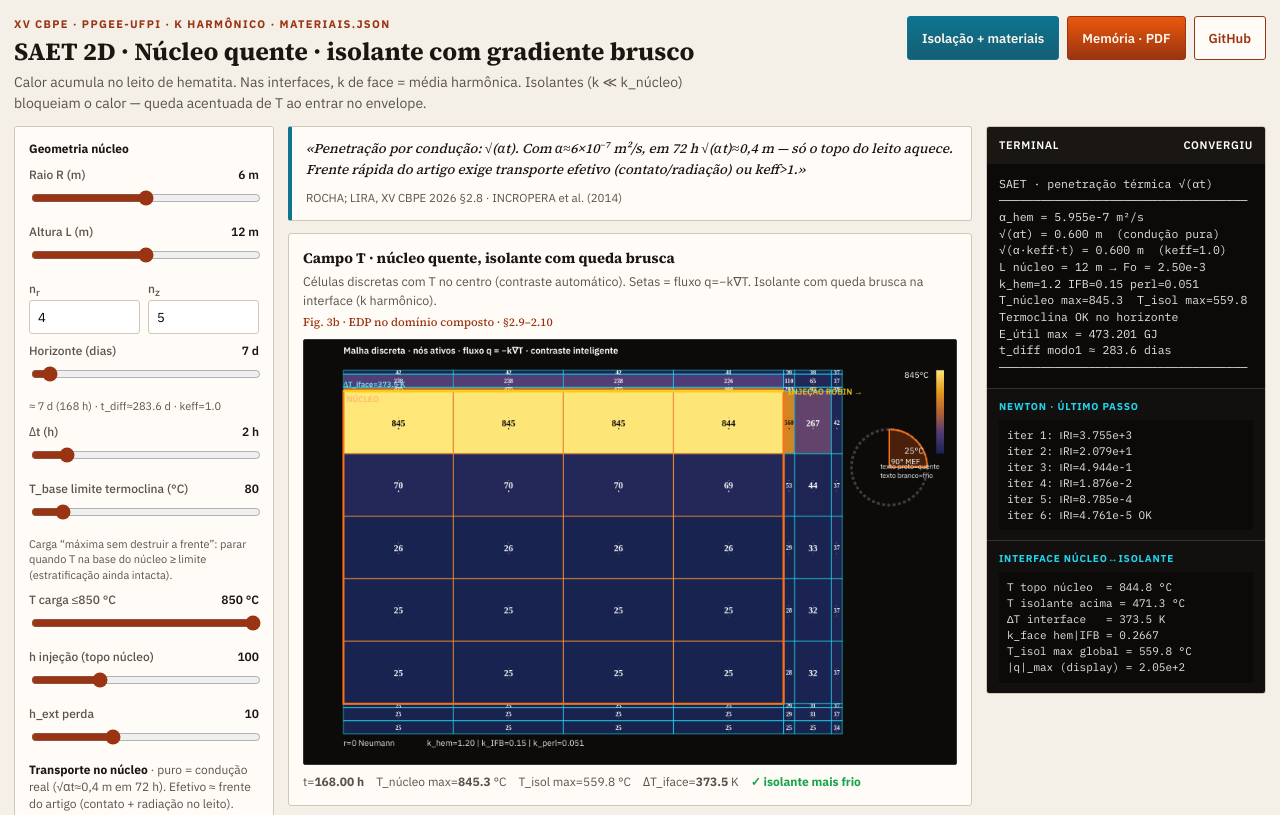
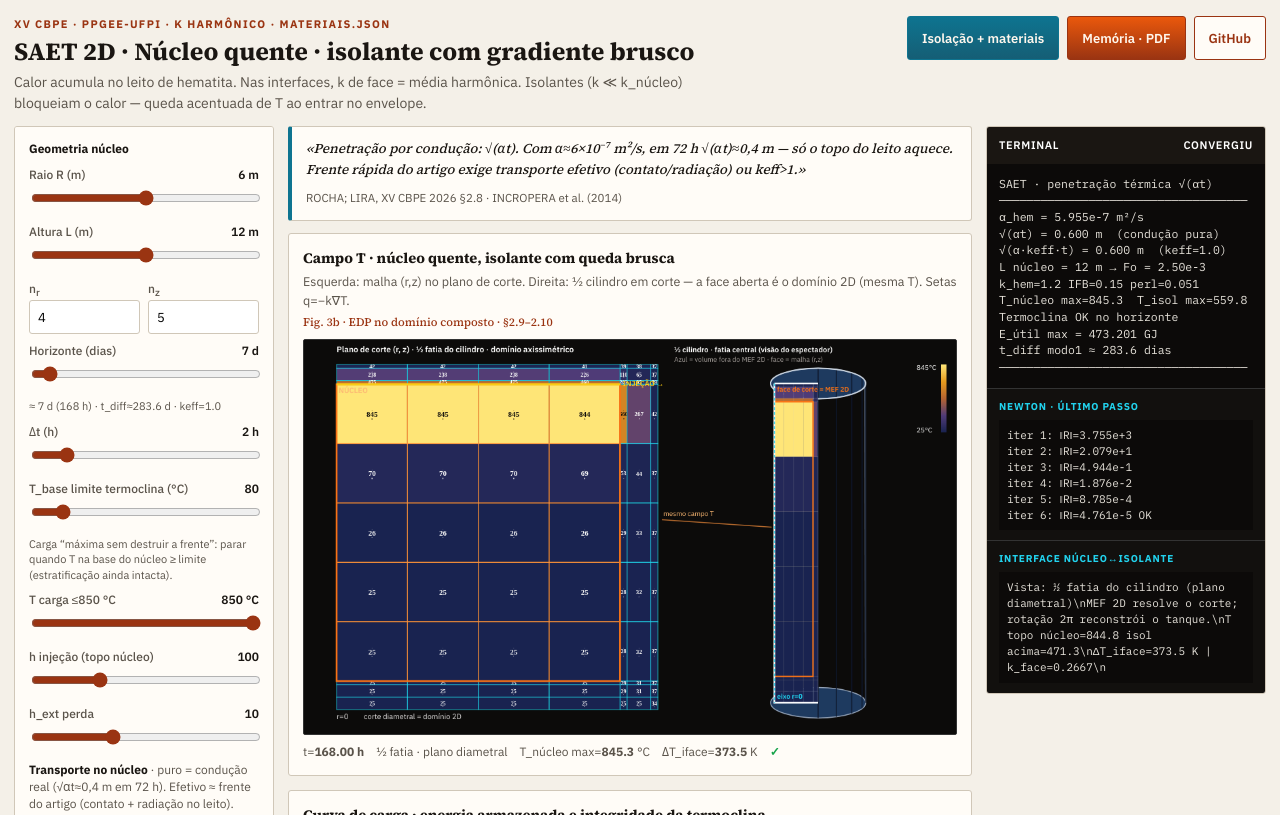
Before and after one commit to EngRocha1/saet-forma-canonica, a plain HTML site: page index.html in a window 1280 px wide. Shown: the top 815 px of the page. Drawn offline with nearby package versions, Linux system fonts and the light colour scheme.

Commit message:
ui: vista 1/2 cilindro em corte com malha T no plano diametral

```diff
--- a/index.html
+++ b/index.html
@@ -150,10 +150,10 @@ canvas{width:100%;height:auto;display:block;background:#111;border:1px solid #33
   </div>
   <figure>
     <figcaption>Campo T · núcleo quente, isolante com queda brusca
-      <span class="sub">Células discretas com T no centro (contraste automático). Setas = fluxo q=−k∇T. Isolante com queda brusca na interface (k harmônico).</span>
+      <span class="sub">Esquerda: malha (r,z) no plano de corte. Direita: ½ cilindro em corte — a face aberta é o domínio 2D (mesma T). Setas q=−k∇T.</span>
       <span class="ref">Fig. 3b · EDP no domínio composto · §2.9–2.10</span>
     </figcaption>
-    <canvas id="c-field" width="860" height="560"></canvas>
+    <canvas id="c-field" width="960" height="580"></canvas>
     <div class="legend" id="leg-field"></div>
   </figure>
   <figure>
@@ -468,89 +468,65 @@ function drawField(){
   var dTiface=TcoreTop-TisoAbove;
 
   var rMax=M.rEdges[M.rEdges.length-1], zMax=M.zEdges[M.zEdges.length-1];
-  var padL=52, padR=150, padT=40, padB=40;
-  var sx=(W-padL-padR)/rMax, sy=(H-padT-padB)/zMax;
+  /* Left 58% = r-z mesh; right 42% = half-cylinder 3D cutaway */
+  var padL=48, padT=36, padB=36;
+  var split=Math.floor(W*0.56);
+  var sx=(split-padL-16)/rMax, sy=(H-padT-padB)/zMax;
 
   ctx.fillStyle="#fafaf9"; ctx.font="600 12px IBM Plex Sans";
-  ctx.fillText("Malha discreta · nós ativos · fluxo q = −k∇T · contraste inteligente", padL, 18);
+  ctx.fillText("Plano de corte (r, z) · ½ fatia do cilindro · domínio axissimétrico", padL, 18);
 
-  /* ── flux at cell centers for arrows ── */
   function cellFlux(i,j){
     var g=idx(i,j,M.nr), k=MAT[M.mat[g]].k;
-    if(M.mat[g]==="hematita" && (p.keff||1)>1){
-      // only axial component amplified for display consistency with solver
-    }
     var qr=0, qz=0;
-    // radial
     if(i>0 && i<M.nr-1){
       var TL=T[idx(i-1,j,M.nr)], TR=T[idx(i+1,j,M.nr)];
       var kL=kFace(k,MAT[M.mat[idx(i-1,j,M.nr)]].k);
       var kR=kFace(k,MAT[M.mat[idx(i+1,j,M.nr)]].k);
-      var dTdr=(TR-TL)/(M.rC(i+1)-M.rC(i-1));
-      qr = -0.5*(kL+kR)*dTdr;
+      qr=-0.5*(kL+kR)*(TR-TL)/(M.rC(i+1)-M.rC(i-1));
     } else if(i<M.nr-1){
       var TR2=T[idx(i+1,j,M.nr)];
-      var kR2=kFace(k,MAT[M.mat[idx(i+1,j,M.nr)]].k);
-      qr = -kR2*(TR2-T[g])/(M.rC(i+1)-M.rC(i));
+      qr=-kFace(k,MAT[M.mat[idx(i+1,j,M.nr)]].k)*(TR2-T[g])/(M.rC(i+1)-M.rC(i));
     } else if(i>0){
       var TL2=T[idx(i-1,j,M.nr)];
-      var kL2=kFace(k,MAT[M.mat[idx(i-1,j,M.nr)]].k);
-      qr = -kL2*(T[g]-TL2)/(M.rC(i)-M.rC(i-1));
+      qr=-kFace(k,MAT[M.mat[idx(i-1,j,M.nr)]].k)*(T[g]-TL2)/(M.rC(i)-M.rC(i-1));
     }
-    // axial
-    var kAx = k;
-    if(M.mat[g]==="hematita") kAx *= (p.keff||1);
+    var kAx=k*(M.mat[g]==="hematita"?(p.keff||1):1);
     if(j>0 && j<M.nz-1){
-      var TT=T[idx(i,j-1,M.nr)], TB=T[idx(i,j+1,M.nr)];
-      qz = -kAx*(TB-TT)/(M.zC(j+1)-M.zC(j-1));
+      qz=-kAx*(T[idx(i,j+1,M.nr)]-T[idx(i,j-1,M.nr)])/(M.zC(j+1)-M.zC(j-1));
     } else if(j<M.nz-1){
-      var TB2=T[idx(i,j+1,M.nr)];
-      qz = -kAx*(TB2-T[g])/(M.zC(j+1)-M.zC(j));
+      qz=-kAx*(T[idx(i,j+1,M.nr)]-T[g])/(M.zC(j+1)-M.zC(j));
     } else if(j>0){
-      var TT2=T[idx(i,j-1,M.nr)];
-      qz = -kAx*(T[g]-TT2)/(M.zC(j)-M.zC(j-1));
+      qz=-kAx*(T[g]-T[idx(i,j-1,M.nr)])/(M.zC(j)-M.zC(j-1));
     }
-    return {qr:qr, qz:qz};
+    return {qr:qr,qz:qz};
   }
   var qMax=1e-12;
   for(j=0;j<M.nz;j++) for(i=0;i<M.nr;i++){
     var fl=cellFlux(i,j);
-    qMax=Math.max(qMax, Math.sqrt(fl.qr*fl.qr+fl.qz*fl.qz));
+    qMax=Math.max(qMax, Math.hypot(fl.qr,fl.qz));
+  }
+  function smartInk(t){
+    var fcol=Math.max(0,Math.min(1,(t-tmin)/Math.max(tmax-tmin,1e-9)));
+    return fcol>0.55?"#0c0a09":"#fafaf9";
+  }
+  var cellMin=1e9;
+  for(j=0;j<M.nz;j++) for(i=0;i<M.nr;i++){
+    cellMin=Math.min(cellMin,(M.rEdges[i+1]-M.rEdges[i])*sx,(M.zEdges[j+1]-M.zEdges[j])*sy);
+  }
+  function drawArrow(cx,cy,vx,vy,color){
+    var len=Math.hypot(vx,vy); if(len<1e-15) return;
+    var sc=Math.min(cellMin*0.36,13)*(0.2+0.8*Math.min(1,len/qMax));
+    var ux=vx/len*sc, uy=vy/len*sc;
+    ctx.strokeStyle=color; ctx.fillStyle=color; ctx.lineWidth=1.3;
+    ctx.beginPath(); ctx.moveTo(cx-ux*0.25,cy-uy*0.25); ctx.lineTo(cx+ux*0.75,cy+uy*0.75); ctx.stroke();
+    var hx=cx+ux*0.75, hy=cy+uy*0.75, px=-uy*0.32, py=ux*0.32;
+    ctx.beginPath(); ctx.moveTo(hx,hy);
+    ctx.lineTo(hx-ux*0.32+px,hy-uy*0.32+py);
+    ctx.lineTo(hx-ux*0.32-px,hy-uy*0.32-py); ctx.closePath(); ctx.fill();
   }
 
-  function smartInk(t){
-    // brightness of heatColor mid - use normalized T
-    var fcol=Math.max(0,Math.min(1,(t-tmin)/Math.max(tmax-tmin,1e-9)));
-    // hot cells (f>0.55) -> black text; cold -> white
-    return fcol > 0.55 ? "#0c0a09" : "#fafaf9";
-  }
-
-  function drawArrow(cx,cy,vx,vy,color){
-    var len=Math.sqrt(vx*vx+vy*vy);
-    if(len<1e-15) return;
-    var sc=Math.min(cellMin*0.38, 14)*Math.min(1, len/qMax*1.2+0.15);
-    var ux=vx/len*sc, uy=vy/len*sc;
-    // screen: z grows downward in our plot, r to the right
-    // physical qz>0 is heat flux in +z (down the tank if z=0 is top)
-    ctx.strokeStyle=color; ctx.fillStyle=color; ctx.lineWidth=1.4;
-    ctx.beginPath(); ctx.moveTo(cx-ux*0.3, cy-uy*0.3); ctx.lineTo(cx+ux*0.7, cy+uy*0.7); ctx.stroke();
-    // head
-    var hx=cx+ux*0.7, hy=cy+uy*0.7;
-    var px=-uy*0.35, py=ux*0.35;
-    ctx.beginPath();
-    ctx.moveTo(hx,hy);
-    ctx.lineTo(hx-ux*0.35+px, hy-uy*0.35+py);
-    ctx.lineTo(hx-ux*0.35-px, hy-uy*0.35-py);
-    ctx.closePath(); ctx.fill();
-  }
-
-  var cellMin=1e9;
-  for(j=0;j<M.nz;j++) for(i=0;i<M.nr;i++){
-    var ww=(M.rEdges[i+1]-M.rEdges[i])*sx, hh=(M.zEdges[j+1]-M.zEdges[j])*sy;
-    cellMin=Math.min(cellMin, ww, hh);
-  }
-
-  /* ── cells ── */
+  /* ===== LEFT: discrete r-z mesh ===== */
   for(j=0;j<M.nz;j++) for(i=0;i<M.nr;i++){
     g=idx(i,j,M.nr);
     var x=padL+M.rEdges[i]*sx, y=padT+M.zEdges[j]*sy;
@@ -558,90 +534,183 @@ function drawField(){
     var col=heatColor(T[g],tmin,tmax);
     ctx.fillStyle="rgb("+(col[0]|0)+","+(col[1]|0)+","+(col[2]|0)+")";
     ctx.fillRect(x+0.5,y+0.5,Math.max(w-1,1),Math.max(h-1,1));
-    // sharp grid
-    ctx.strokeStyle=M.mat[g]==="hematita"?"rgba(251,146,60,0.85)":"rgba(34,211,238,0.7)";
-    ctx.lineWidth=1.2;
-    ctx.strokeRect(x,y,w,h);
-
-    var cx=x+w/2, cy=y+h/2;
-    var ink=smartInk(T[g]);
-
-    // node
+    ctx.strokeStyle=M.mat[g]==="hematita"?"rgba(251,146,60,0.9)":"rgba(34,211,238,0.75)";
+    ctx.lineWidth=1.15; ctx.strokeRect(x,y,w,h);
+    var cx=x+w/2, cy=y+h/2, ink=smartInk(T[g]);
     ctx.fillStyle=ink;
-    ctx.beginPath(); ctx.arc(cx, cy-Math.min(h*0.22,6), Math.min(2.2, cellMin*0.08), 0, Math.PI*2); ctx.fill();
-
-    // temperature label
-    var fs=Math.max(8, Math.min(12, Math.min(w,h)*0.28));
+    ctx.beginPath(); ctx.arc(cx,cy-Math.min(h*0.2,5),Math.min(2,cellMin*0.07),0,Math.PI*2); ctx.fill();
+    var fs=Math.max(8,Math.min(11,Math.min(w,h)*0.26));
     ctx.font="700 "+fs+"px IBM Plex Mono";
-    ctx.fillStyle=ink;
     ctx.textAlign="center"; ctx.textBaseline="middle";
-    ctx.fillText(fmt(T[g],0), cx, cy+fs*0.15);
-
-    // flux arrow (physical: +qr right, +qz down in screen)
+    ctx.fillText(fmt(T[g],0),cx,cy+fs*0.12);
     var fl=cellFlux(i,j);
-    drawArrow(cx, cy+Math.min(h*0.28,8), fl.qr, fl.qz, ink);
+    drawArrow(cx,cy+Math.min(h*0.26,7),fl.qr,fl.qz,ink);
   }
   ctx.textAlign="left"; ctx.textBaseline="alphabetic";
 
-  // core outline + injection face
   var xC0=padL, yC0=padT+M.zEdges[M.jCore0]*sy;
   var xC1=padL+M.rEdges[M.iCoreEnd+1]*sx, yC1=padT+M.zEdges[M.jCoreEnd+1]*sy;
-  ctx.strokeStyle="#f97316"; ctx.lineWidth=2.8; ctx.strokeRect(xC0,yC0,xC1-xC0,yC1-yC0);
-  ctx.strokeStyle="#facc15"; ctx.lineWidth=3.5;
+  ctx.strokeStyle="#f97316"; ctx.lineWidth=2.6; ctx.strokeRect(xC0,yC0,xC1-xC0,yC1-yC0);
+  ctx.strokeStyle="#facc15"; ctx.lineWidth=3.2;
   ctx.beginPath(); ctx.moveTo(xC0,yC0); ctx.lineTo(xC1,yC0); ctx.stroke();
   ctx.fillStyle="#facc15"; ctx.font="600 11px IBM Plex Sans";
-  ctx.fillText("INJEÇÃO ROBIN →", xC1+6, yC0+4);
-  ctx.fillStyle="#fdba74"; ctx.fillText("NÚCLEO", xC0+4, yC0+14);
-  if(M.jCore0>0){
-    ctx.fillStyle="#67e8f9"; ctx.font="600 10px IBM Plex Sans";
-    ctx.fillText("ΔT_iface="+fmt(dTiface,1)+" K", xC0, yC0-6);
+  ctx.fillText("INJEÇÃO →", xC1+4, yC0+3);
+  ctx.fillStyle="#fdba74"; ctx.fillText("NÚCLEO", xC0+3, yC0+13);
+  ctx.fillStyle="#e7e5e4"; ctx.font="11px IBM Plex Sans";
+  ctx.fillText("r=0", padL, padT+zMax*sy+14);
+  ctx.fillText("corte diametral = domínio 2D", padL+40, padT+zMax*sy+14);
+
+  /* ===== RIGHT: 3D half-cylinder cutaway (like reference figure) ===== */
+  var cx3 = split + (W-split)*0.52;
+  var topY = padT + 28;
+  var botY = H - padB - 10;
+  var cylH = botY - topY;
+  var rx = Math.min((W-split)*0.38, 70);  // ellipse radius x
+  var ry = rx * 0.32;                     // ellipse radius y (perspective)
+  var zScale = cylH / zMax;
+  var rScale = rx / rMax;
+
+  ctx.fillStyle="#fafaf9"; ctx.font="600 11px IBM Plex Sans";
+  ctx.fillText("½ cilindro · fatia central (visão do espectador)", split+8, 18);
+  ctx.fillStyle="#a8a29e"; ctx.font="10px IBM Plex Sans";
+  ctx.fillText("Azul = volume fora do MEF 2D · face = malha (r,z)", split+8, 32);
+
+  // Helper: isometric-ish ellipse at depth z (0=top)
+  function ellY(zphys){ return topY + zphys*zScale; }
+
+  // Outer half-cylinder body (right half solid, left half = cut = open to mesh)
+  // Draw back half-ellipse arc (far side)
+  ctx.beginPath();
+  ctx.ellipse(cx3, topY, rx, ry, 0, 0, Math.PI*2);
+  ctx.fillStyle="#1e3a5f"; ctx.fill();
+  ctx.strokeStyle="#94a3b8"; ctx.lineWidth=1.5; ctx.stroke();
+
+  // Vertical wall of visible half (right side of cylinder)
+  ctx.beginPath();
+  ctx.moveTo(cx3+rx, topY);
+  ctx.lineTo(cx3+rx, botY);
+  ctx.ellipse(cx3, botY, rx, ry, 0, 0, Math.PI, false); // bottom front?
+  // redraw properly:
+  // Right silhouette
+  ctx.beginPath();
+  ctx.moveTo(cx3+rx*Math.cos(-0.15), topY+ry*Math.sin(-0.15));
+  ctx.lineTo(cx3+rx, botY);
+  ctx.strokeStyle="#64748b"; ctx.lineWidth=2; ctx.stroke();
+
+  // Bottom ellipse
+  ctx.beginPath();
+  ctx.ellipse(cx3, botY, rx, ry, 0, 0, Math.PI*2);
+  ctx.fillStyle="#1e3a5f"; ctx.fill();
+  ctx.strokeStyle="#94a3b8"; ctx.lineWidth=1.5; ctx.stroke();
+
+  // Side generators (vertical lines on curved surface) — right half only
+  var nGen=8;
+  for(var gi=0; gi<=nGen; gi++){
+    var ang = -Math.PI/2 + Math.PI*(gi/nGen); // -90° to +90° = visible outer half
+    // actually for half cut: show generators from 0 to 180° on the BACK/right
+    ang = -Math.PI/2 + Math.PI * (gi/nGen);
+    var gx = cx3 + rx*Math.cos(ang);
+    var gyt = topY + ry*Math.sin(ang);
+    var gyb = botY + ry*Math.sin(ang);
+    // only draw if on the "solid" half (right side, cos>=0 roughly for outer)
+    if(Math.cos(ang) > -0.05){
+      ctx.beginPath();
+      ctx.moveTo(gx, gyt); ctx.lineTo(gx, gyb);
+      ctx.strokeStyle="rgba(15,23,42,0.85)"; ctx.lineWidth=1.6; ctx.stroke();
+    }
   }
 
-  ctx.fillStyle="#e7e5e4"; ctx.font="11px IBM Plex Sans";
-  ctx.fillText("r=0 Neumann", padL, padT+zMax*sy+16);
-  ctx.fillText("k_hem="+fmt(MAT.hematita.k,2)+" | k_IFB="+fmt(MAT.ifb.k,2)+" | k_perl="+fmt(MAT.perlita.k,3), padL+110, padT+zMax*sy+16);
+  // Top ring again on top
+  ctx.beginPath();
+  ctx.ellipse(cx3, topY, rx, ry, 0, 0, Math.PI*2);
+  ctx.strokeStyle="#cbd5e1"; ctx.lineWidth=2; ctx.stroke();
 
-  // quarter view
-  var ox=W-88, oy=H*0.30, rad=50;
-  ctx.beginPath(); ctx.arc(ox,oy,rad,0,Math.PI*2);
-  ctx.strokeStyle="rgba(120,113,108,0.5)"; ctx.setLineDash([4,3]); ctx.stroke(); ctx.setLineDash([]);
-  ctx.beginPath(); ctx.moveTo(ox,oy); ctx.arc(ox,oy,rad,0,-Math.PI/2,true); ctx.closePath();
-  ctx.fillStyle="rgba(234,88,12,0.28)"; ctx.fill();
-  ctx.strokeStyle="#f97316"; ctx.lineWidth=2; ctx.stroke();
-  ctx.fillStyle="#fafaf9"; ctx.font="10px IBM Plex Sans"; ctx.fillText("90° MEF", ox+2, oy-4);
+  // CUT FACE: map temperature field onto the diametral rectangle in perspective
+  // Cut face spans from axis (cx3) to left (cx3 - something) — open sector
+  // Draw cut face as vertical rectangle slightly left of axis with mesh colors
+  var faceLeft = cx3 - rx*0.92;
+  var faceRight = cx3;
+  var faceTop = topY;
+  var faceBot = botY;
+  var faceW = faceRight - faceLeft;
+  var faceH = faceBot - faceTop;
+
+  // White / light cut interior
+  ctx.fillStyle="rgba(248,250,252,0.12)";
+  ctx.fillRect(faceLeft, faceTop, faceW, faceH);
+
+  // Paint mesh on cut face (r horizontal from axis, z vertical)
+  for(j=0;j<M.nz;j++) for(i=0;i<M.nr;i++){
+    g=idx(i,j,M.nr);
+    var fr0=M.rEdges[i]/rMax, fr1=M.rEdges[i+1]/rMax;
+    var fz0=M.zEdges[j]/zMax, fz1=M.zEdges[j+1]/zMax;
+    var fx=faceLeft + fr0*faceW;
+    var fy=faceTop + fz0*faceH;
+    var fw=(fr1-fr0)*faceW, fh=(fz1-fz0)*faceH;
+    var col2=heatColor(T[g],tmin,tmax);
+    ctx.fillStyle="rgb("+(col2[0]|0)+","+(col2[1]|0)+","+(col2[2]|0)+")";
+    ctx.fillRect(fx,fy,Math.max(fw,0.8),Math.max(fh,0.8));
+    ctx.strokeStyle="rgba(255,255,255,0.15)"; ctx.lineWidth=0.6;
+    ctx.strokeRect(fx,fy,fw,fh);
+  }
+  // Core outline on cut face
+  var fxc0=faceLeft + 0;
+  var fyc0=faceTop + M.zEdges[M.jCore0]/zMax*faceH;
+  var fxc1=faceLeft + M.rEdges[M.iCoreEnd+1]/rMax*faceW;
+  var fyc1=faceTop + M.zEdges[M.jCoreEnd+1]/zMax*faceH;
+  ctx.strokeStyle="#f97316"; ctx.lineWidth=2;
+  ctx.strokeRect(fxc0, fyc0, fxc1-fxc0, fyc1-fyc0);
+
+  // Cut edges (thick white/light lines) — like reference open sector
+  ctx.strokeStyle="#f8fafc"; ctx.lineWidth=2.5;
+  ctx.beginPath();
+  ctx.moveTo(faceLeft, faceTop); ctx.lineTo(faceLeft, faceBot);
+  ctx.lineTo(faceRight, faceBot); ctx.stroke();
+  ctx.beginPath();
+  ctx.moveTo(faceLeft, faceTop); ctx.lineTo(faceRight, faceTop); ctx.stroke();
+
+  // Axis line
+  ctx.strokeStyle="#22d3ee"; ctx.lineWidth=1.5; ctx.setLineDash([4,3]);
+  ctx.beginPath(); ctx.moveTo(faceLeft, faceTop); ctx.lineTo(faceLeft, faceBot); ctx.stroke();
+  ctx.setLineDash([]);
+  ctx.fillStyle="#22d3ee"; ctx.font="600 10px IBM Plex Sans";
+  ctx.fillText("eixo r=0", faceLeft+4, faceBot-6);
+  ctx.fillStyle="#f97316"; ctx.fillText("face de corte = MEF 2D", faceLeft+4, faceTop+12);
+
+  // Connection hint: arrow from 2D mesh to cut face
+  ctx.strokeStyle="rgba(251,146,60,0.7)"; ctx.lineWidth=1.5;
+  ctx.beginPath();
+  ctx.moveTo(split-10, padT+zMax*sy*0.45);
+  ctx.lineTo(faceLeft-4, faceTop+faceH*0.45);
+  ctx.stroke();
+  ctx.fillStyle="#fdba74"; ctx.font="10px IBM Plex Sans";
+  ctx.fillText("mesmo campo T", split-8, padT+zMax*sy*0.45-6);
 
   // colorbar
-  var yi;
-  for(yi=0;yi<110;yi++){
-    var tt=tmax-(yi/110)*(tmax-tmin);
+  for(var yi=0;yi<100;yi++){
+    var tt=tmax-(yi/100)*(tmax-tmin);
     var cc=heatColor(tt,tmin,tmax);
     ctx.fillStyle="rgb("+(cc[0]|0)+","+(cc[1]|0)+","+(cc[2]|0)+")";
-    ctx.fillRect(W-26, padT+yi, 10, 1);
+    ctx.fillRect(W-22, padT+yi, 8, 1);
   }
-  ctx.fillStyle="#fafaf9"; ctx.font="11px IBM Plex Sans";
-  ctx.fillText(fmt(tmax,0)+"°C", W-68, padT+10);
-  ctx.fillText(fmt(tmin,0)+"°C", W-68, padT+110);
-  ctx.font="9px IBM Plex Sans";
-  ctx.fillText("texto preto=quente", W-100, padT+130);
-  ctx.fillText("texto branco=frio", W-100, padT+142);
+  ctx.fillStyle="#fafaf9"; ctx.font="10px IBM Plex Sans";
+  ctx.fillText(fmt(tmax,0)+"°C", W-58, padT+8);
+  ctx.fillText(fmt(tmin,0)+"°C", W-58, padT+100);
 
   var ok = tCoreMax > tIsoMax + 5;
-  $("leg-field").innerHTML='<span>t=<b>'+fmt(f.tH,2)+' h</b></span> <span>T_núcleo max=<b>'+fmt(tCoreMax,1)+'</b> °C</span> <span>T_isol max='+fmt(tIsoMax,1)+' °C</span> <span>ΔT_iface=<b>'+fmt(dTiface,1)+'</b> K</span> <span style="color:'+(ok?'var(--ok)':'#ca8a04')+';font-weight:700">'+(ok?'✓ isolante mais frio':'verificar k')+'</span>';
+  $("leg-field").innerHTML='<span>t=<b>'+fmt(f.tH,2)+' h</b></span> <span>½ fatia · plano diametral</span> <span>T_núcleo max=<b>'+fmt(tCoreMax,1)+'</b> °C</span> <span>ΔT_iface=<b>'+fmt(dTiface,1)+'</b> K</span> <span style="color:'+(ok?'var(--ok)':'#ca8a04')+';font-weight:700">'+(ok?'✓':'…')+'</span>';
   $("s-tmax").textContent=fmt(tCoreMax,1)+" °C";
   $("s-dti").textContent=fmt(dTiface,1)+" K";
   $("s-n").textContent=String(M.nr*M.nz);
   $("s-mesh").textContent=M.nr+"×"+M.nz;
   $("bound-alert").textContent=ok
-    ? ("OK · núcleo "+fmt(tCoreMax,1)+" °C > isolante "+fmt(tIsoMax,1)+" °C · ΔT_iface="+fmt(dTiface,1)+" K · max principle")
-    : "Ajustar k isolante ou tempo de carga";
+    ? ("OK · ½ cilindro · campo no plano de corte · núcleo "+fmt(tCoreMax,1)+" °C")
+    : "Verificar parâmetros";
   $("bound-alert").style.background=ok?"#dcfce7":"#fef9c3";
-
-  var ib="T topo núcleo  = "+fmt(TcoreTop,1)+" °C\n";
-  ib+="T isolante acima = "+fmt(TisoAbove,1)+" °C\n";
-  ib+="ΔT interface   = "+fmt(dTiface,1)+" K\n";
-  ib+="k_face hem|IFB = "+fmt(kFace(MAT.hematita.k,MAT.ifb.k),4)+"\n";
-  ib+="T_isol max global = "+fmt(tIsoMax,1)+" °C\n";
-  ib+="|q|_max (display) = "+qMax.toExponential(2)+"\n";
+  var ib="Vista: ½ fatia do cilindro (plano diametral)\\n";
+  ib+="MEF 2D resolve o corte; rotação 2π reconstrói o tanque.\\n";
+  ib+="T topo núcleo="+fmt(TcoreTop,1)+" isol acima="+fmt(TisoAbove,1)+"\\n";
+  ib+="ΔT_iface="+fmt(dTiface,1)+" K | k_face="+fmt(kFace(MAT.hematita.k,MAT.ifb.k),4)+"\\n";
   $("iface-box").textContent=ib;
 }
 
```
